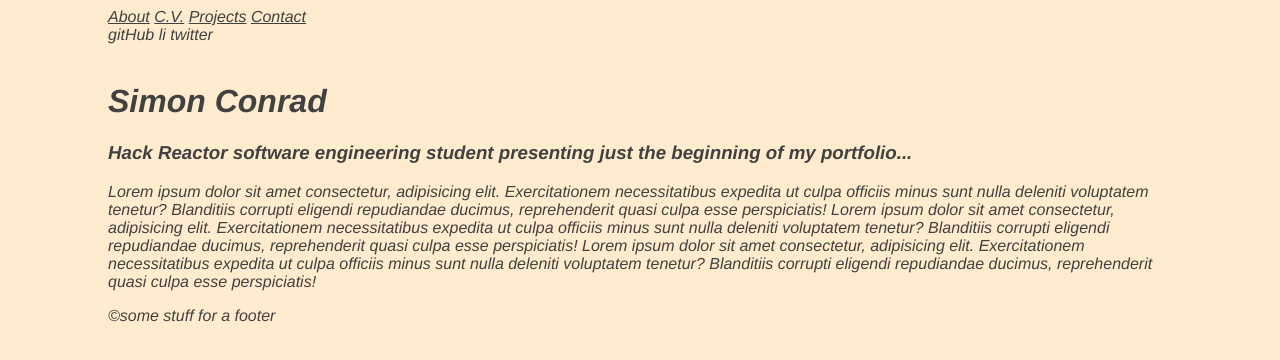
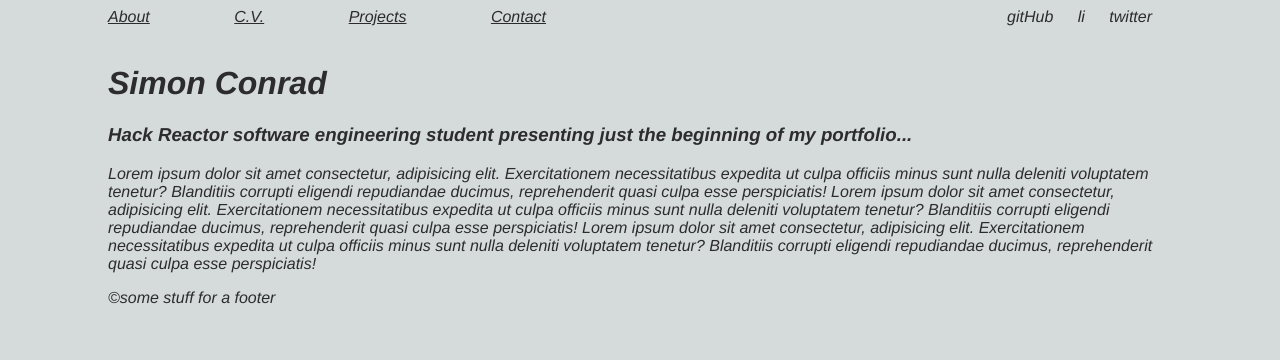
Before and after one commit to SlySkillet/portfolio-second-draft, a plain HTML site: page index.html in a window 1280 px wide. Drawn offline with Linux system fonts and the light colour scheme.

Commit message:
style links

```diff
--- a/index.html
+++ b/index.html
@@ -19,9 +19,9 @@
             <a href="#">Contact</a>
           </nav>
           <nav class="links-external">
-            <a>gitHub</a>
-            <a>li</a>
-            <a>twitter</a>
+            <a class="link">gitHub</a>
+            <a class="link">li</a>
+            <a class="link">twitter</a>
           </nav>
         </div>
 
--- a/style.css
+++ b/style.css
@@ -1,11 +1,26 @@
 * {
   font-family: 'Franklin Gothic Medium', 'Arial Narrow', Arial, sans-serif;
   font-style: italic;
-  background-color: blanchedalmond;
-  color: rgb(65, 65, 65);
+  /* font-size: 24px; */
+  background-color: rgb(213, 218, 219);
+  color: rgb(44, 44, 44);
 }
 
 .container {
   padding-left: 100px;
   padding-right: 100px;
 }
+
+/* NAVIGATION BAR */
+.navigation {
+  display: flex;
+  justify-content: space-between;
+}
+
+a {
+  margin-right: 80px;
+}
+
+.link {
+  margin-right: 20px;
+}
```
